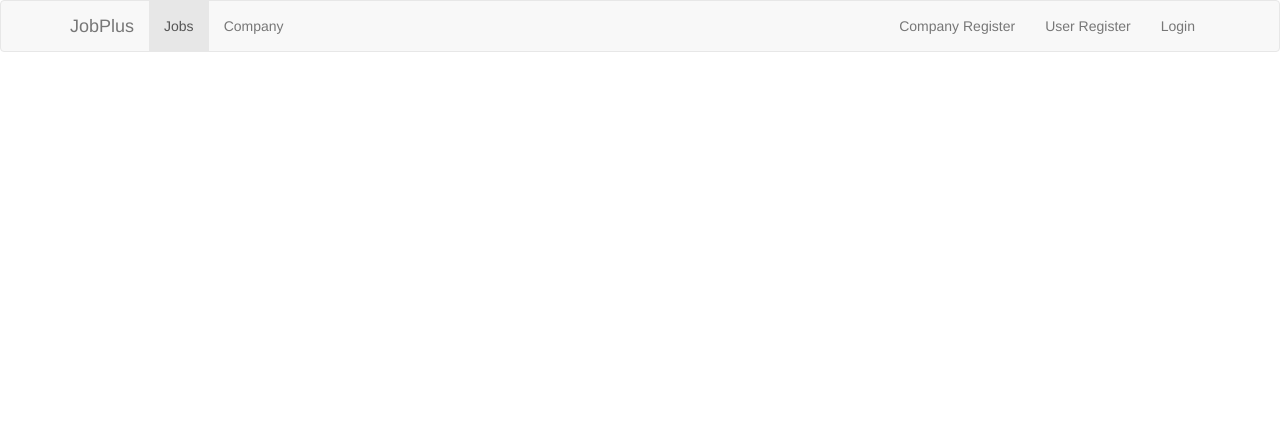
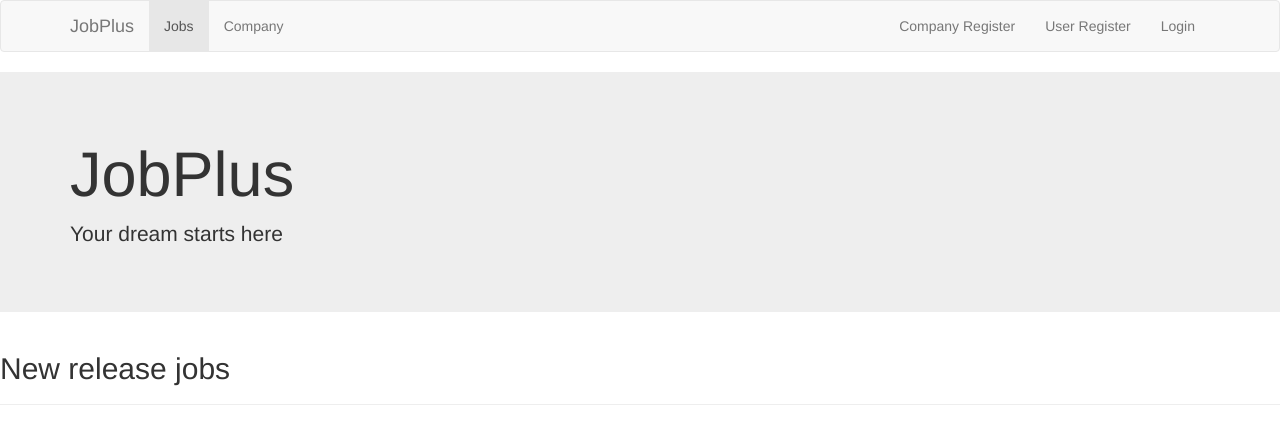
Before and after one commit to LouPlus/jobplus3-16, a Flask app: page / in a window 1280 px wide. Shown: the top 444 px of the page. Run offline with Flask 2, Linux system fonts and the light colour scheme; data that the repository does not hold is empty; some libraries are stand-ins or nearby versions.

Commit message:
Add slogan

```diff
--- a/jobplus/jobplus/templates/base.html
+++ b/jobplus/jobplus/templates/base.html
@@ -64,10 +64,9 @@
 </div><!-- /.container-fluid -->
 </nav>
 
-<div class="container">
   {% block body %}{% endblock %}
   {% block footer %}{% endblock %}
-</div>
+
       <!-- Bootstrap ?? jQuery -->
       <script src="https://cdnjs.cloudflare.com/ajax/libs/jquery/3.2.1/jquery.min.js"></script>
       <script src="http://labfile.oss.aliyuncs.com/courses/923/week7/code/bootstrap-3.3.7-dist/js/bootstrap.min.js"></script>
--- a/jobplus/jobplus/templates/index.html
+++ b/jobplus/jobplus/templates/index.html
@@ -3,7 +3,14 @@
 {%block title %}Home{% endblock %}
 
 {%block body %}
-{% for course in courses %}
-<h1>{{ course.name }} - {{ course.author.username }}</h1>
-{% endfor %}
+<div class="jumbotron">
+	<div class='container'>
+		<h1>JobPlus</h1>
+		<p> Your dream starts here</p>
+	</div>
+</div>
+
+<div class="page-header">
+	<h2> New release jobs</h2>
+</div>
 {% endblock %}
```
